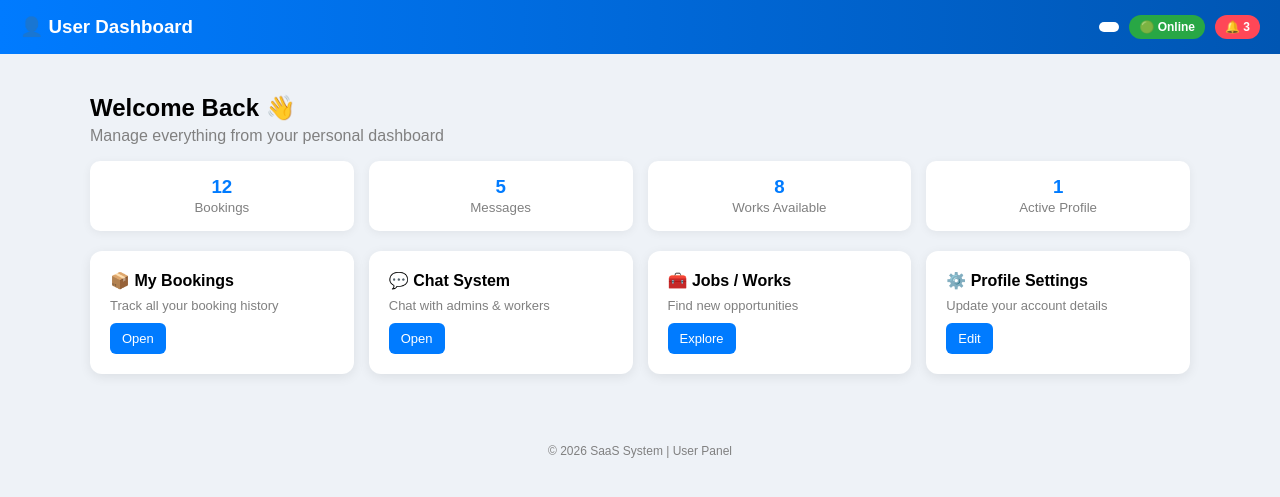
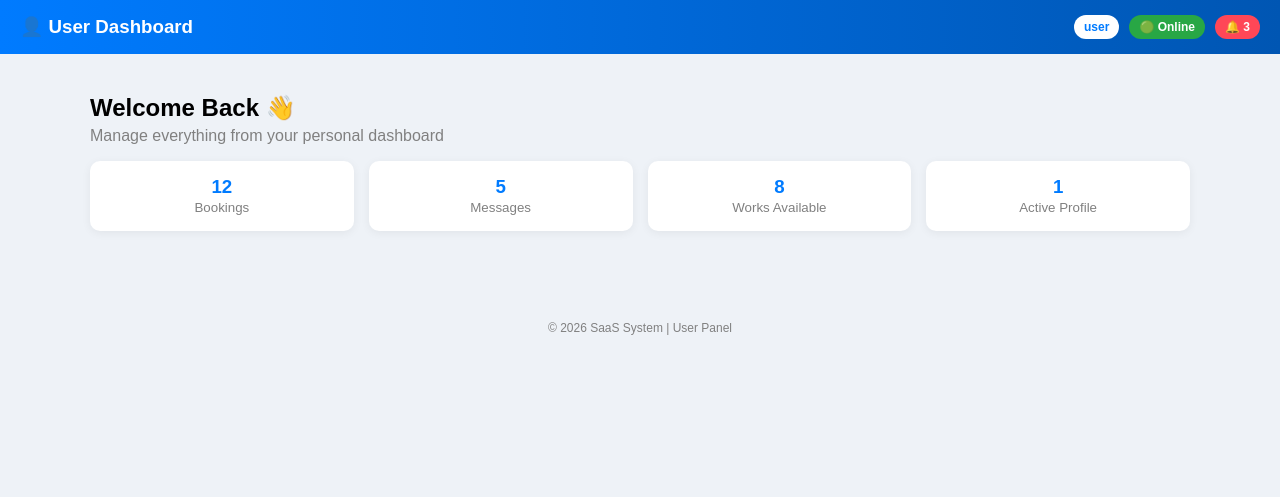
Before and after one commit to sujitfalia-blip/S.F-works-hub, a Flask app: template templates/user/dashboard.html in a window 1280 px wide. Shown: the top 497 px of the page. Run offline with Flask 3, Linux system fonts and the light colour scheme; the template is opened without the code that fills it, so the values that code supplies are empty; parts of the project's set-up code (start-up, migrations or seed data) failed here and were passed over; some libraries are stand-ins or nearby versions.

Commit message:
Update dashboard.html

```diff
--- a/templates/user/dashboard.html
+++ b/templates/user/dashboard.html
@@ -158,20 +129,14 @@
 
     <div class="right-info">
 
-        <!-- ROLE -->
+        <!-- SAFE ROLE -->
         <span class="badge">
-            {{ session['role'] }}
+            {{ session.get('role', 'user') }}
         </span>
 
-        <!-- ONLINE STATUS (future socket ready) -->
-        <span class="badge online">
-            🟢 Online
-        </span>
+        <span class="badge online">🟢 Online</span>
 
-        <!-- NOTIFICATION -->
-        <span class="badge notify">
-            🔔 3
-        </span>
+        <span class="badge notify">🔔 3</span>
 
     </div>
 </div>
@@ -206,41 +171,41 @@
 
     </div>
 
-    <!-- DASHBOARD CARDS -->
-    <div class="grid">
-
-        <div class="card">
-            <div class="title">📦 My Bookings</div>
-            <div class="text">Track all your booking history</div>
-            <a href="/bookings" class="btn">Open</a>
-        </div>
-
-        <div class="card">
-            <div class="title">💬 Chat System</div>
-            <div class="text">Chat with admins & workers</div>
-            <a href="/chat" class="btn">Open</a>
-        </div>
-
-        <div class="card">
-            <div class="title">🧰 Jobs / Works</div>
-            <div class="text">Find new opportunities</div>
-            <a href="/works" class="btn">Explore</a>
-        </div>
-
-        <div class="card">
-            <div class="title">⚙️ Profile Settings</div>
-            <div class="text">Update your account details</div>
-            <a href="/profile" class="btn">Edit</a>
-        </div>
-
-    </div>
+    <!-- LIVE GRID -->
+    <div class="grid"></div>
 
 </div>
 
-<!-- FOOTER -->
 <div class="footer">
     © 2026 SaaS System | User Panel
 </div>
 
+<!-- SOCKET.IO -->
+<script src="https://cdn.socket.io/4.7.5/socket.io.min.js"></script>
+
+<script>
+    var socket = io();
+
+    socket.on("connect", function () {
+        console.log("Live connected");
+    });
+
+    socket.on("new_work", function (data) {
+
+        let grid = document.querySelector(".grid");
+
+        let div = document.createElement("div");
+        div.className = "card";
+
+        div.innerHTML = `
+            <div class="title">🆕 ${data.title}</div>
+            <div class="text">New work just added</div>
+            <a href="/work/${data.id}" class="btn">View</a>
+        `;
+
+        grid.prepend(div);
+    });
+</script>
+
 </body>
 </html>
```
Also changed, not shown: other parts of templates/user/dashboard.html (+8 -37 lines).
